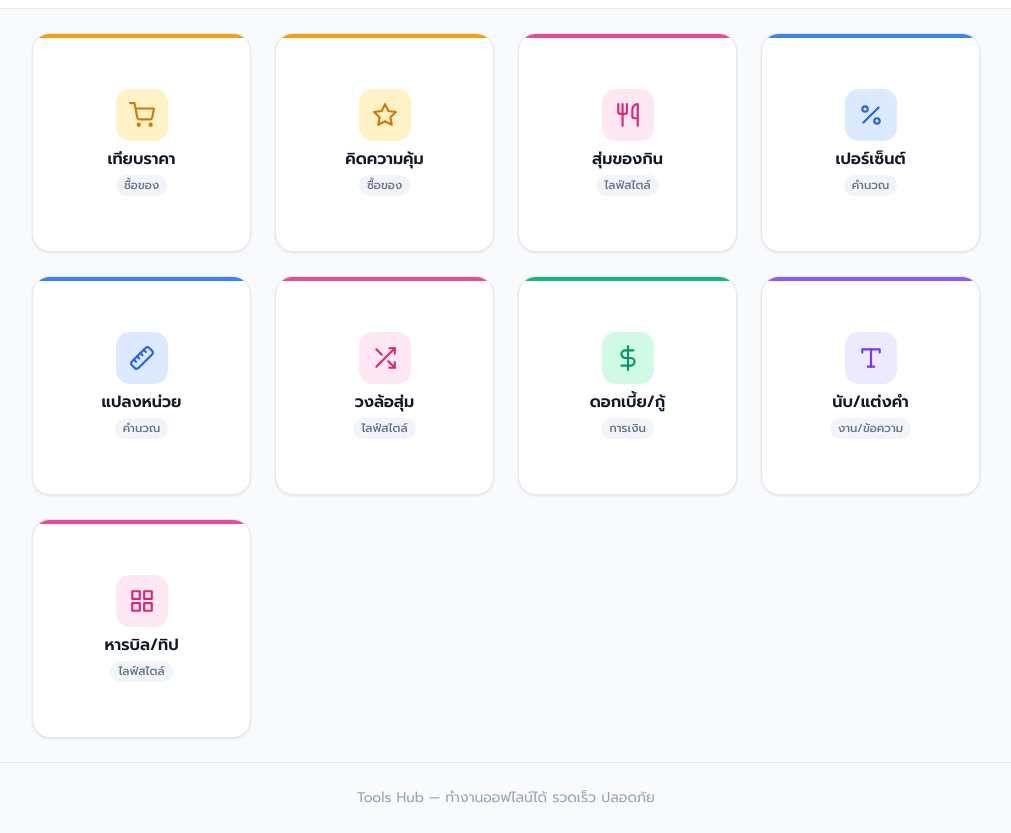
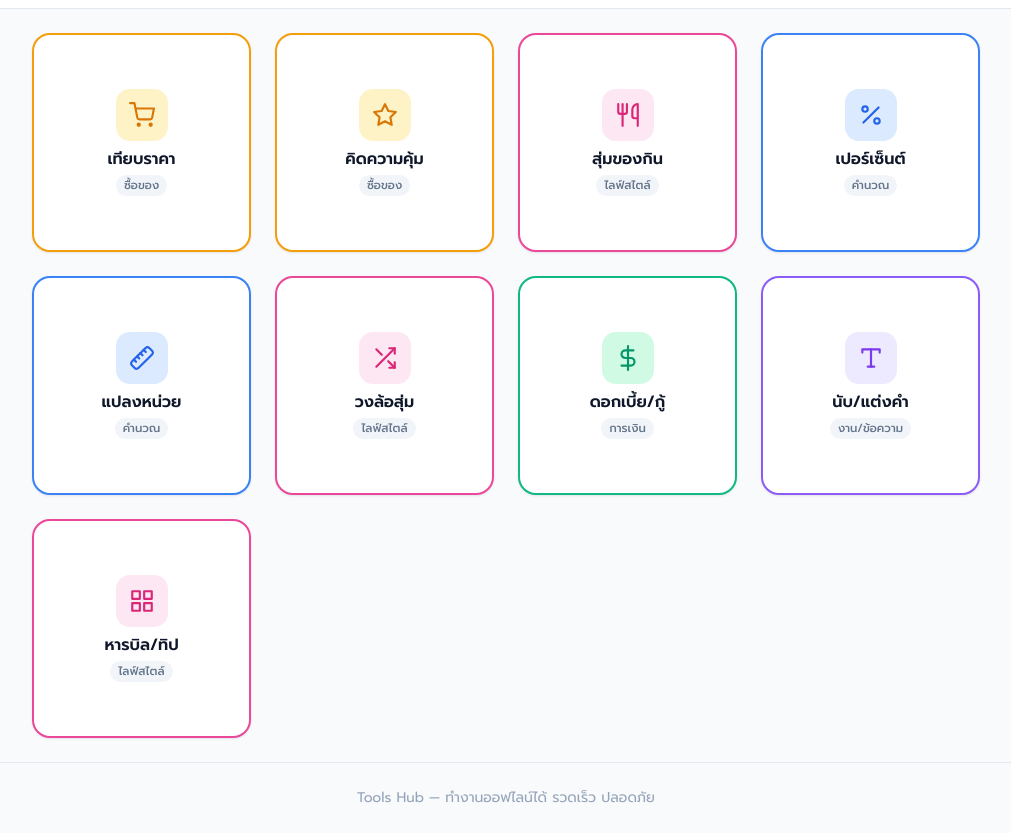
Before and after one commit to padtanakran/web-tools, a plain HTML site: page index.html in a window 1280 px wide. Shown: the part 53-886 px from the top of the page, without its empty margins (134-1145 px from the left). Drawn offline with Linux system fonts and the light colour scheme.

Commit message:
style: change POS card borders from top accent to full 4-sided colored borders

```diff
--- a/assets/css/style.css
+++ b/assets/css/style.css
@@ -259,7 +259,7 @@ ul { list-style: none; }
 /* POS Tile Button */
 .tool-card {
   background: var(--surface);
-  border: 1.5px solid var(--border);
+  border: 2px solid var(--border);
   border-radius: var(--radius-lg);
   padding: var(--space-md) var(--space-sm);
   display: flex;
@@ -281,28 +281,29 @@ ul { list-style: none; }
   -webkit-tap-highlight-color: transparent;
 }
 
-/* Category Accent Strip on top */
-.tool-card::before {
-  content: '';
-  position: absolute;
-  top: 0;
-  left: 0;
-  right: 0;
-  height: 4px;
-  background: var(--primary);
+/* Category Borders (ล้อมรอบทั้งกล่อง ทุกด้าน) */
+.tool-card[data-cat="shopping"] { border-color: #f59e0b; }
+.tool-card[data-cat="math"] { border-color: #3b82f6; }
+.tool-card[data-cat="finance"] { border-color: #10b981; }
+.tool-card[data-cat="lifestyle"] { border-color: #ec4899; }
+.tool-card[data-cat="productivity"] { border-color: #8b5cf6; }
+
+[data-theme="dark"] .tool-card[data-cat="shopping"] { border-color: #d97706; }
+[data-theme="dark"] .tool-card[data-cat="math"] { border-color: #2563eb; }
+[data-theme="dark"] .tool-card[data-cat="finance"] { border-color: #059669; }
+[data-theme="dark"] .tool-card[data-cat="lifestyle"] { border-color: #db2777; }
+[data-theme="dark"] .tool-card[data-cat="productivity"] { border-color: #7c3aed; }
+
+.tool-card:hover {
+  transform: translateY(-3px);
+  box-shadow: 0 8px 24px rgba(15, 23, 42, 0.1);
 }
 
-.tool-card[data-cat="shopping"]::before { background: #f59e0b; }
-.tool-card[data-cat="math"]::before { background: #3b82f6; }
-.tool-card[data-cat="finance"]::before { background: #10b981; }
-.tool-card[data-cat="lifestyle"]::before { background: #ec4899; }
-.tool-card[data-cat="productivity"]::before { background: #8b5cf6; }
-
-.tool-card:hover {
-  border-color: var(--primary);
-  box-shadow: var(--shadow);
-  transform: translateY(-3px);
-}
+.tool-card[data-cat="shopping"]:hover { box-shadow: 0 8px 20px rgba(245, 158, 11, 0.22); }
+.tool-card[data-cat="math"]:hover { box-shadow: 0 8px 20px rgba(59, 130, 246, 0.22); }
+.tool-card[data-cat="finance"]:hover { box-shadow: 0 8px 20px rgba(16, 185, 129, 0.22); }
+.tool-card[data-cat="lifestyle"]:hover { box-shadow: 0 8px 20px rgba(236, 72, 153, 0.22); }
+.tool-card[data-cat="productivity"]:hover { box-shadow: 0 8px 20px rgba(139, 92, 246, 0.22); }
 
 .tool-card:active {
   transform: scale(0.95);
```
